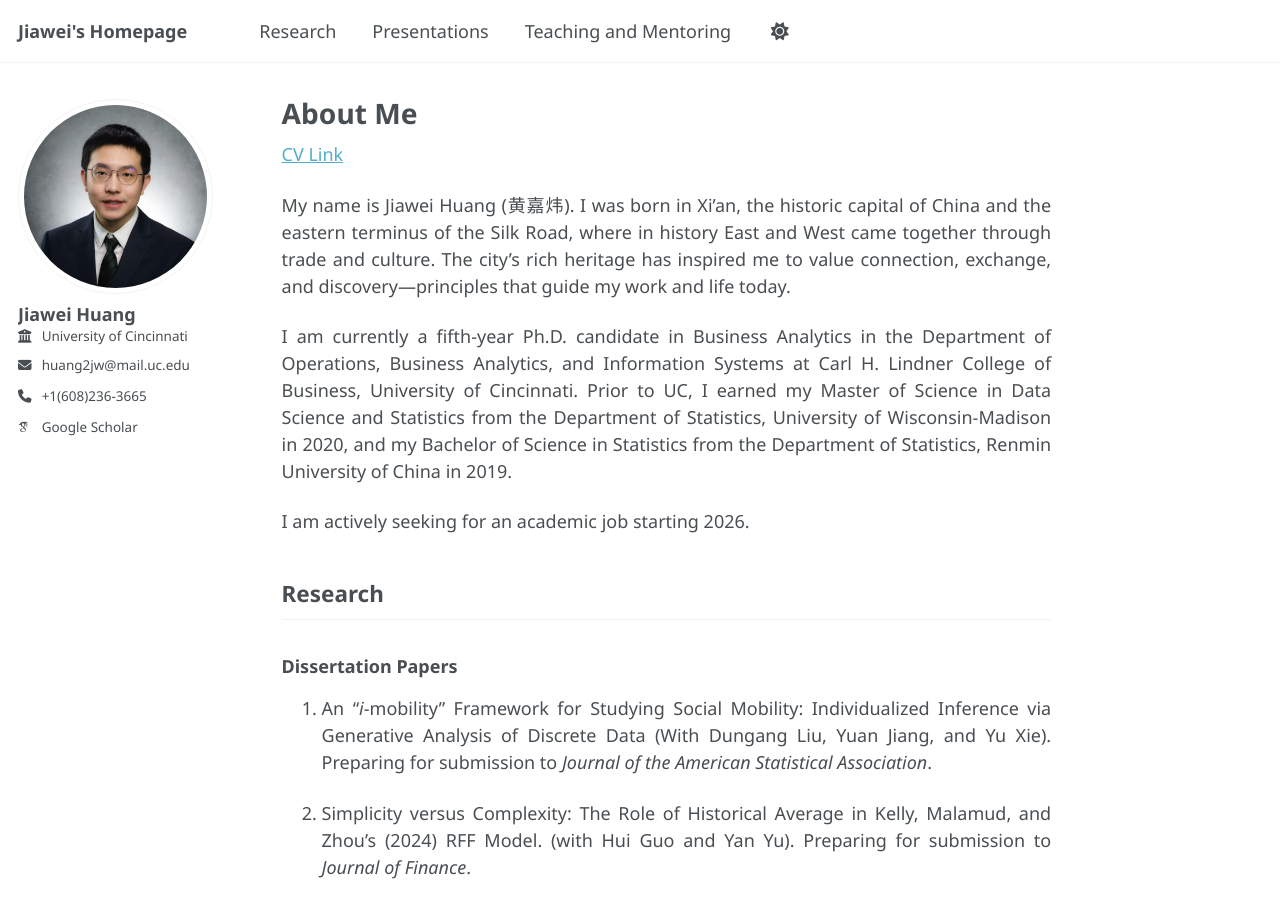
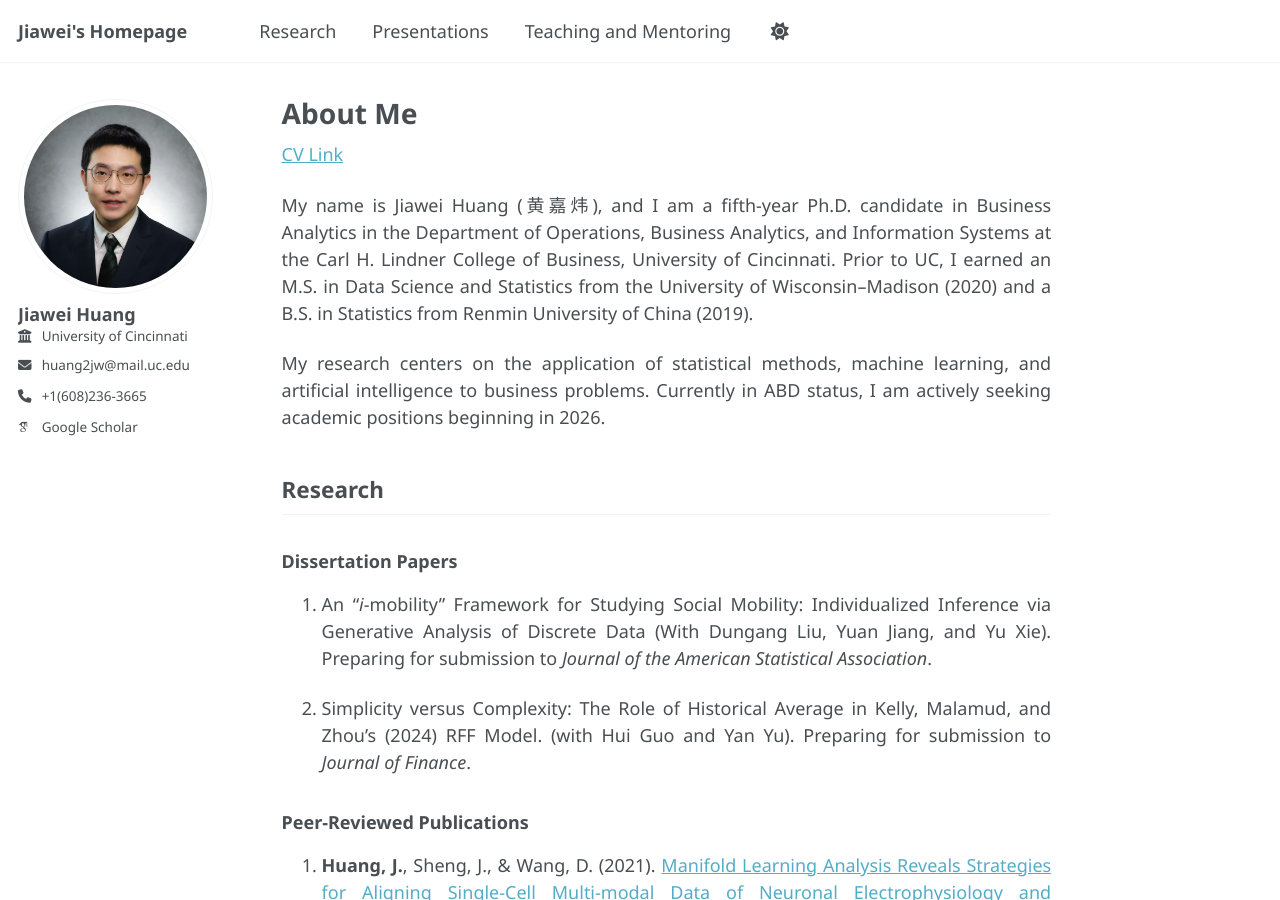
Before and after one commit to Jiawei98/Jiawei98.github.io, a Jekyll site: the page built from _pages/about.md, in a window 1280 px wide and 900 px high. Built offline with Jekyll 4.4.1, drawn with Linux system fonts in a browser that asks for light colours; some web fonts are replaced; a script that is not in the unit is left out.

Commit message:
Update about.md

```diff
--- a/_pages/about.md
+++ b/_pages/about.md
@@ -9,11 +9,9 @@ redirect_from:
 
 [CV Link](/files/CV_Jiawei_Huang_UC.pdf)
 
-My name is Jiawei Huang (黄嘉炜). I was born in Xi’an, the historic capital of China and the eastern terminus of the Silk Road, where in history East and West came together through trade and culture. The city’s rich heritage has inspired me to value connection, exchange, and discovery—principles that guide my work and life today.
+My name is Jiawei Huang (黄嘉炜), and I am a fifth-year Ph.D. candidate in Business Analytics in the Department of Operations, Business Analytics, and Information Systems at the Carl H. Lindner College of Business, University of Cincinnati. Prior to UC, I earned an M.S. in Data Science and Statistics from the University of Wisconsin–Madison (2020) and a B.S. in Statistics from Renmin University of China (2019).
 
-I am currently a fifth-year Ph.D. candidate in Business Analytics in the Department of Operations, Business Analytics, and Information Systems at Carl H. Lindner College of Business, University of Cincinnati. Prior to UC, I earned my Master of Science in Data Science and Statistics from the Department of Statistics, University of Wisconsin-Madison in 2020, and my Bachelor of Science in Statistics from the Department of Statistics, Renmin University of China in 2019.
-
-I am actively seeking for an academic job starting 2026.
+My research centers on the application of statistical methods, machine learning, and artificial intelligence to business problems. Currently in ABD status, I am actively seeking academic positions beginning in 2026.
 
 ## Research
 
```
